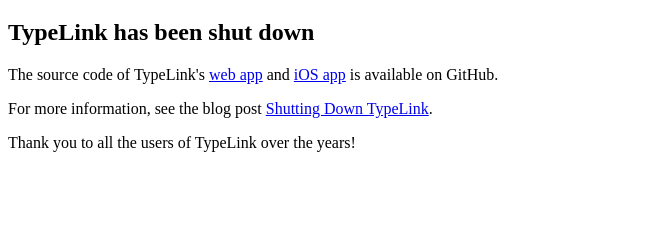
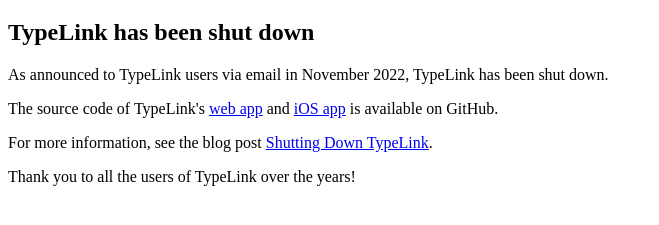
Before and after one commit to CodingItWrong/typelink-shutdown-page, a plain HTML site: page index.html in a window 1280 px wide. Shown: the part 61-286 px from the top of the page, without its empty margins (0-659 px from the left). Drawn offline with Linux system fonts and the light colour scheme.

Commit message:
Add note about announcement date

```diff
--- a/index.html
+++ b/index.html
@@ -11,6 +11,7 @@
   <main>
     <h1>TypeLink</h1>
     <h2>TypeLink has been shut down</h2>
+    <p>As announced to TypeLink users via email in November 2022, TypeLink has been shut down.</p>
     <p>The source code of TypeLink's <a href="https://github.com/CodingItWrong/typelink-web">web app</a> and <a
         href="https://github.com/CodingItWrong/typelink-web">iOS app</a> is available on GitHub.</p>
     <p>For more information, see the blog post <a
```
